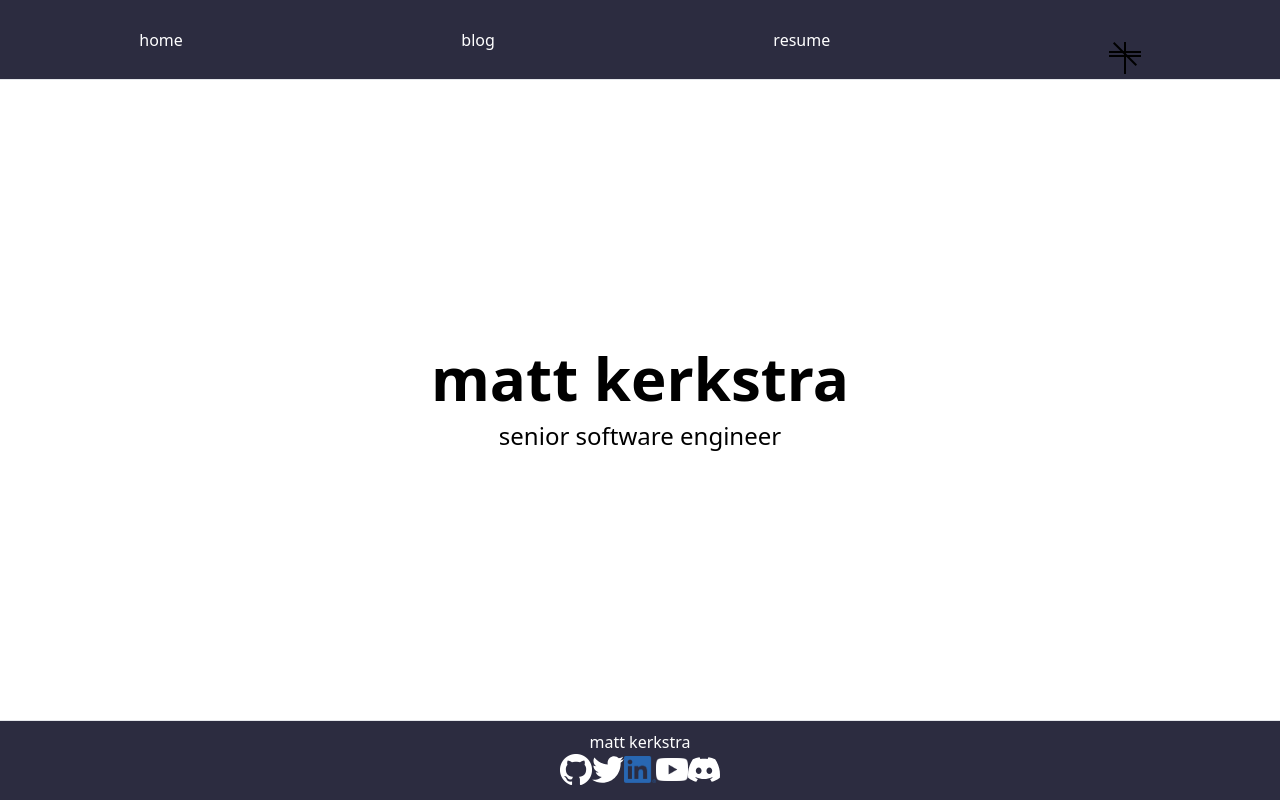
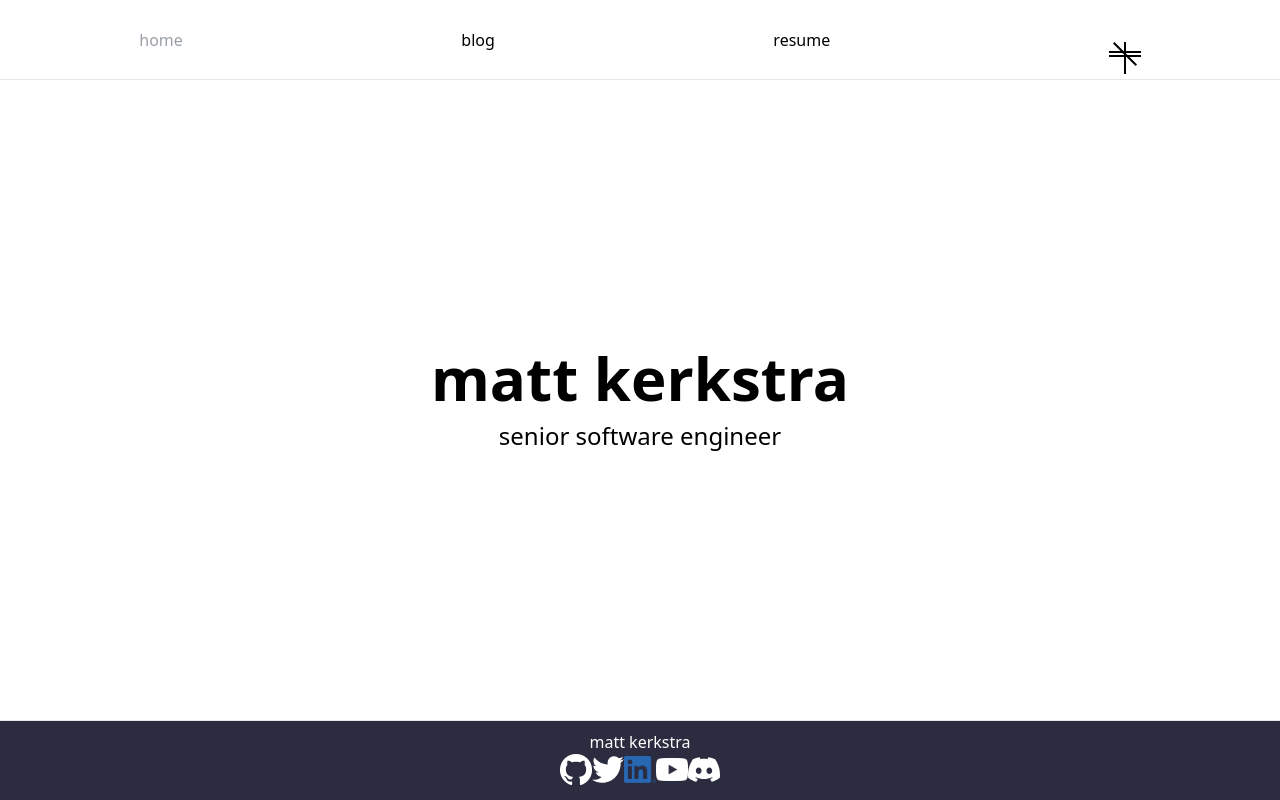
Before and after one commit to mkerkstra/blogsite, a Next.js app: page / in a window 1280 px wide. Built offline with nearby package versions, Linux system fonts and the light colour scheme.

Commit message:
opacity/color in current route in navbar

```diff
--- a/src/components/navbar.tsx
+++ b/src/components/navbar.tsx
@@ -3,37 +3,44 @@ import DarkModeSwitch from './DarkModeSwitch';
 import AriaLink from '../components/ariaLink';
 
 const classes = {
-  nav: `relative w-screen h-[10%] py-5 flex items-center place-content-around
- border-b
-  dark:bg-[#FFFFFF] bg-[#2C2C40]
-  dark:text-black text-white`,
+  nav: `
+  relative w-screen h-[10%] py-5 flex items-center place-content-around
+  border-b
+  dark:bg-black bg-white
+  dark:text-white text-black`,
   links: `
     my-auto
   `,
 };
+
+const routes = {
+  home: '/',
+  blog: '/blog',
+  resume: '/resume',
+} as const;
 
 const Navbar = () => {
   const router = useRouter();
   return (
     <nav className={classes.nav}>
       <AriaLink
-        disabled={router.pathname === '/'}
-        href='/'
-        className={classes.links}
+        disabled={router.pathname === routes.home}
+        href={routes.home}
+        className={`${classes.links} ${router.pathname === routes.home && 'text-gray-700 opacity-50'}`}
       >
         home
       </AriaLink>
       <AriaLink
-        disabled={router.pathname === '/blog'}
-        href='/blog'
-        className={classes.links}
+        disabled={router.pathname === routes.blog}
+        href={routes.blog}
+        className={`${classes.links} ${router.pathname === routes.blog && 'text-gray-700 opacity-50'}`}
       >
         blog
       </AriaLink>
       <AriaLink
-        disabled={router.pathname === '/resume'}
-        href='/resume'
-        className={classes.links}
+        disabled={router.pathname === routes.resume}
+        href={routes.resume}
+        className={`${classes.links} ${router.pathname === routes.resume && 'text-gray-700'}`}
       >
         resume
       </AriaLink>
```
